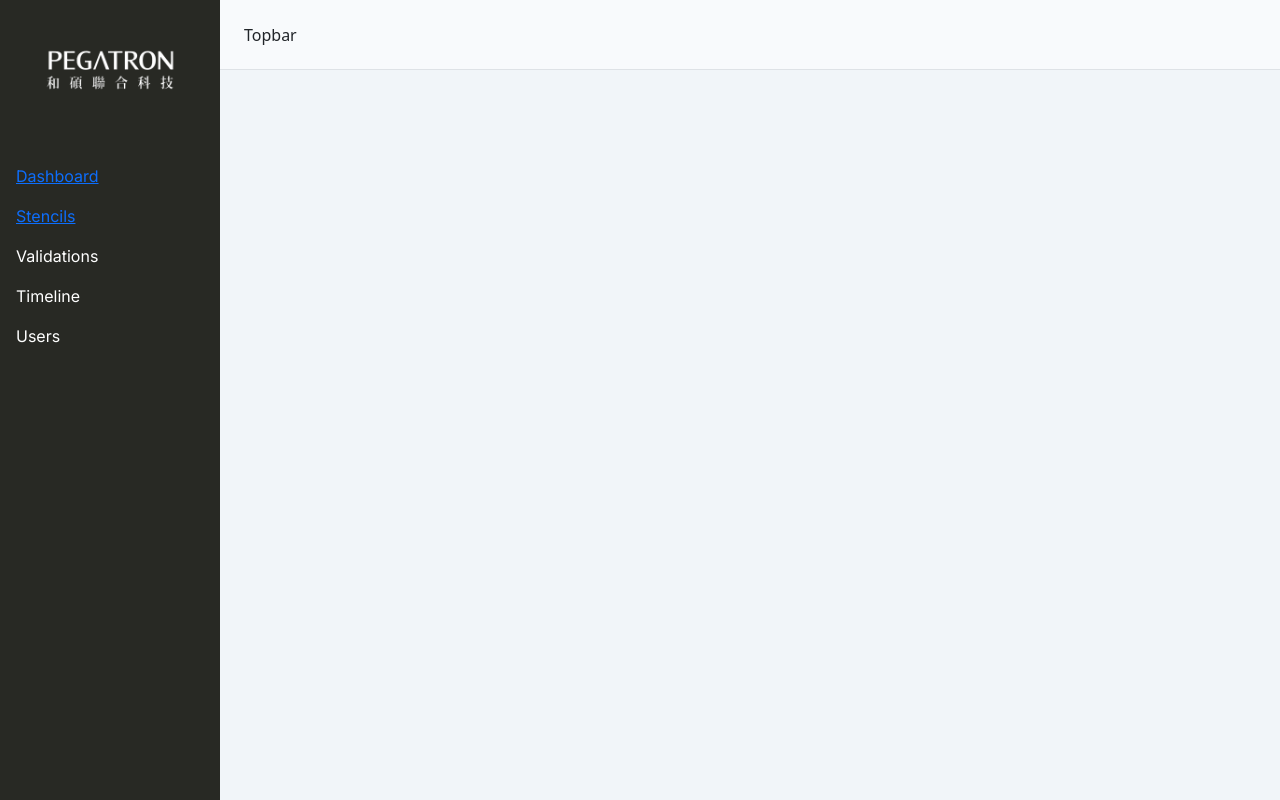
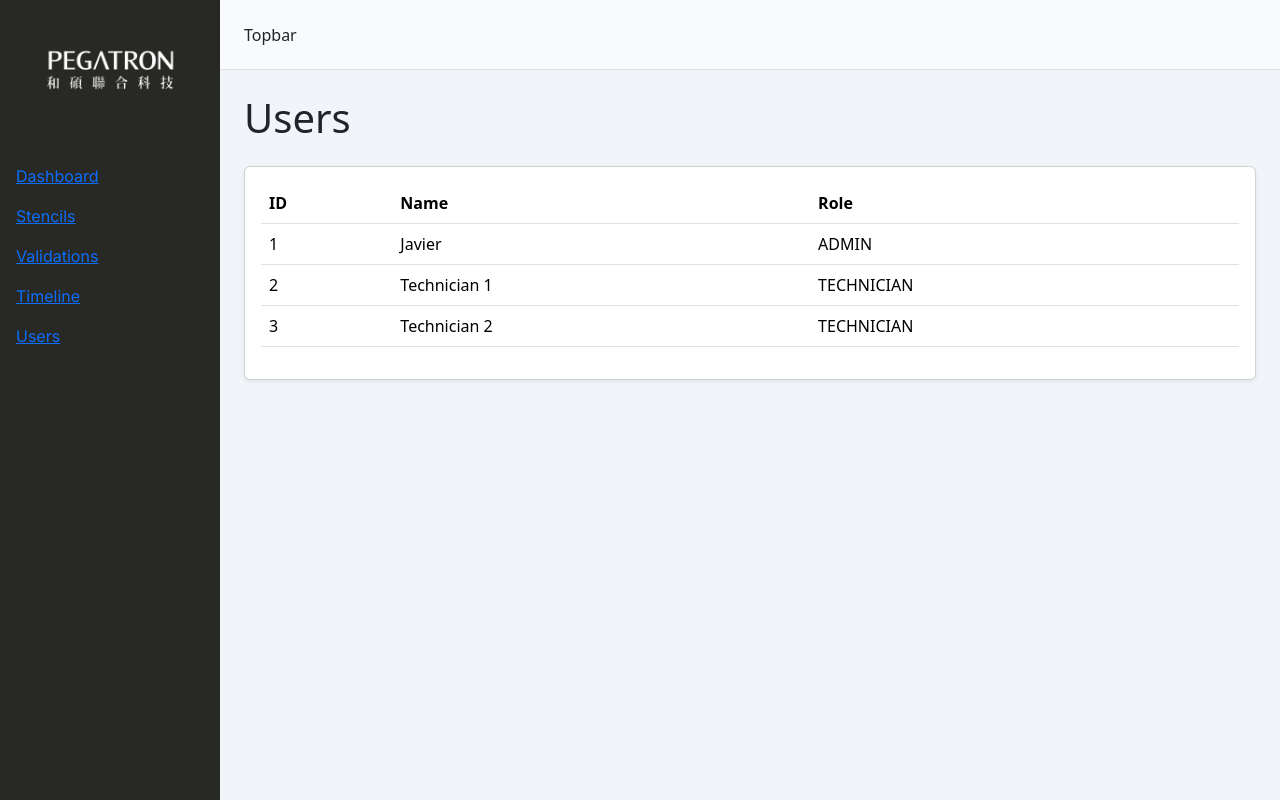
Before and after one commit to teran210c/stencil-management-frontend, a React (Vite) app: page /users in a window 1280 px wide. Built offline with nearby package versions, Linux system fonts and the light colour scheme; no server answers.

Commit message:
Add validations, timeline and users views

```diff
--- a/src/layout/Layout.jsx
+++ b/src/layout/Layout.jsx
@@ -6,6 +6,9 @@ import StencilValidationView from "../pages/StencilValidationView";
 import Sidebar from "./Sidebar";
 import Topbar from "./Topbar";
 import { useEffect, useState } from "react"
+import ValidationsView from "../pages/ValidationsView";
+import TimelineView from "../pages/TimelineView";
+import UsersView from "../pages/UsersView";
 
 export default function Layout() {
 
@@ -53,6 +56,9 @@ export default function Layout() {
                     <Route path="/stencils" element={<StencilsView />} />
                     <Route path="/details/:stencilId" element={<StencilDetailsView/>} />
                     <Route path="/validation/:validationId" element={<StencilValidationView/>} />
+                    <Route path="/validations" element={<ValidationsView/>} />
+                    <Route path="/timeline" element={<TimelineView/>} />
+                    <Route path="/users" element={<UsersView/>} />
                 </Routes>
             </div>
 
--- a/src/layout/Sidebar.jsx
+++ b/src/layout/Sidebar.jsx
@@ -38,15 +38,27 @@ export default function Sidebar() {
             </div>
 
             <div className="mb-3 ps-3">
-                Validations
+                <Link
+                    to="/validations"
+                >
+                    Validations
+                </Link>
             </div>
 
             <div className="mb-3 ps-3">
-                Timeline
+                <Link
+                    to="/timeline"
+                >
+                    Timeline
+                </Link>
             </div>
 
             <div className="mb-3 ps-3">
-                Users
+                <Link
+                    to="/users"
+                >
+                    Users
+                </Link>
             </div>
         </div>
     )
--- /dev/null
+++ b/src/pages/TimelineView.jsx
@@ -0,0 +1,107 @@
+import { useEffect, useState } from "react"
+
+export default function TimelineView() {
+
+    const [activities, setActivities] = useState([])
+    const [loading, setLoading] = useState(true)
+
+    useEffect(() => {
+
+        async function fetchActivities() {
+
+            try {
+
+                const res = await fetch(
+                    "http://localhost:8080/stencils/recent-activity"
+                )
+
+                const data = await res.json()
+
+                setActivities(data)
+
+                setLoading(false)
+
+            } catch (error) {
+
+                console.error(
+                    "Error fetching timeline",
+                    error
+                )
+
+            }
+
+        }
+
+        fetchActivities()
+
+    }, [])
+
+    const formatDate = (date) => {
+
+        return new Date(date).toLocaleDateString()
+
+    }
+
+    return (
+        <div className="p-4">
+
+            <h1 className="mb-4">
+                Timeline
+            </h1>
+
+            {
+                loading ? (
+
+                    <div className="d-flex justify-content-center">
+                        <div
+                            className="spinner-border"
+                            role="status"
+                        />
+                    </div>
+
+                ) : (
+
+                    <div className="d-flex flex-column gap-3">
+
+                        {activities.map(activity => (
+
+                            <div
+                                key={activity.id}
+                                className="card shadow-sm"
+                            >
+
+                                <div className="card-body">
+
+                                    <div className="fw-bold">
+                                        {activity.number}
+                                    </div>
+
+                                    <div>
+                                        Validation Result:
+                                        {" "}
+                                        {activity.result}
+                                    </div>
+
+                                    <div
+                                        className="text-muted small"
+                                    >
+                                        {formatDate(
+                                            activity.validation_date
+                                        )}
+                                    </div>
+
+                                </div>
+
+                            </div>
+
+                        ))}
+
+                    </div>
+
+                )
+            }
+
+        </div>
+    )
+
+}
--- /dev/null
+++ b/src/pages/UsersView.jsx
@@ -0,0 +1,57 @@
+export default function UsersView() {
+
+    return (
+        <div className="p-4">
+
+            <h1 className="mb-4">
+                Users
+            </h1>
+
+            <div className="card shadow-sm">
+
+                <div className="card-body">
+
+                    <table className="table">
+
+                        <thead>
+
+                            <tr>
+                                <th>ID</th>
+                                <th>Name</th>
+                                <th>Role</th>
+                            </tr>
+
+                        </thead>
+
+                        <tbody>
+
+                            <tr>
+                                <td>1</td>
+                                <td>Javier</td>
+                                <td>ADMIN</td>
+                            </tr>
+
+                            <tr>
+                                <td>2</td>
+                                <td>Technician 1</td>
+                                <td>TECHNICIAN</td>
+                            </tr>
+
+                            <tr>
+                                <td>3</td>
+                                <td>Technician 2</td>
+                                <td>TECHNICIAN</td>
+                            </tr>
+
+                        </tbody>
+
+                    </table>
+
+                </div>
+
+            </div>
+
+        </div>
+    )
+
+}
--- /dev/null
+++ b/src/pages/ValidationsView.jsx
@@ -0,0 +1,125 @@
+import { useEffect, useState } from "react"
+import { Link } from "react-router-dom"
+
+export default function ValidationsView() {
+
+    const [validations, setValidations] = useState([])
+    const [loading, setLoading] = useState(true)
+
+    useEffect(() => {
+
+        async function fetchValidations() {
+
+            try {
+
+                const res = await fetch(
+                    "http://localhost:8080/validations"
+                )
+
+                const data = await res.json()
+
+                setValidations(data)
+
+                setLoading(false)
+
+            } catch (error) {
+
+                console.error(
+                    "Error fetching validations",
+                    error
+                )
+
+            }
+
+        }
+
+        fetchValidations()
+
+    }, [])
+
+    return (
+        <div className="p-4">
+
+            <h1 className="mb-4">
+                Validation History
+            </h1>
+
+            {
+                loading ? (
+
+                    <div className="d-flex align-items-center justify-content-center gap-2">
+                        <div
+                            className="spinner-border"
+                            style={{
+                                width: "3rem",
+                                height: "3rem"
+                            }}
+                        />
+                        <span className="text-muted fs-4">
+                            Loading validations...
+                        </span>
+                    </div>
+
+                ) : (
+
+                    <table className="table table-striped">
+
+                        <thead>
+                            <tr>
+                                <th>ID</th>
+                                <th>Stencil</th>
+                                <th>Result</th>
+                                <th>Date</th>
+                                <th>Action</th>
+                            </tr>
+                        </thead>
+
+                        <tbody>
+
+                            {validations.map(validation => {
+
+                                return (
+
+                                    <tr key={validation.id}>
+
+                                        <td>
+                                            {validation.id}
+                                        </td>
+
+                                        <td>
+                                            {validation.number}
+                                        </td>
+
+                                        <td>
+                                            {validation.result}
+                                        </td>
+
+                                        <td>
+                                            {validation.validation_date}
+                                        </td>
+
+                                        <td>
+                                            <Link
+                                                to={`/validation/${validation.id}`}
+                                            >
+                                                VIEW
+                                            </Link>
+                                        </td>
+
+                                    </tr>
+
+                                )
+
+                            })}
+
+                        </tbody>
+
+                    </table>
+
+                )
+            }
+
+        </div>
+    )
+
+}
```
